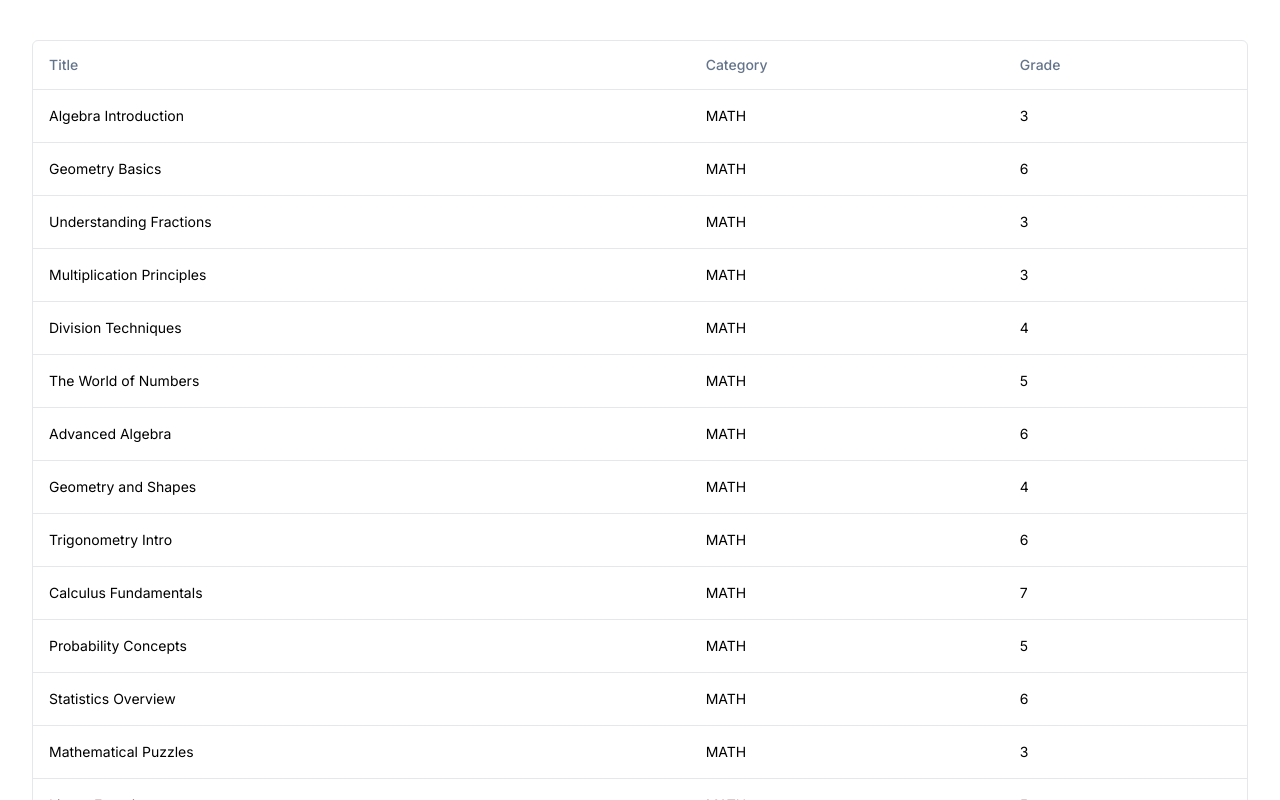
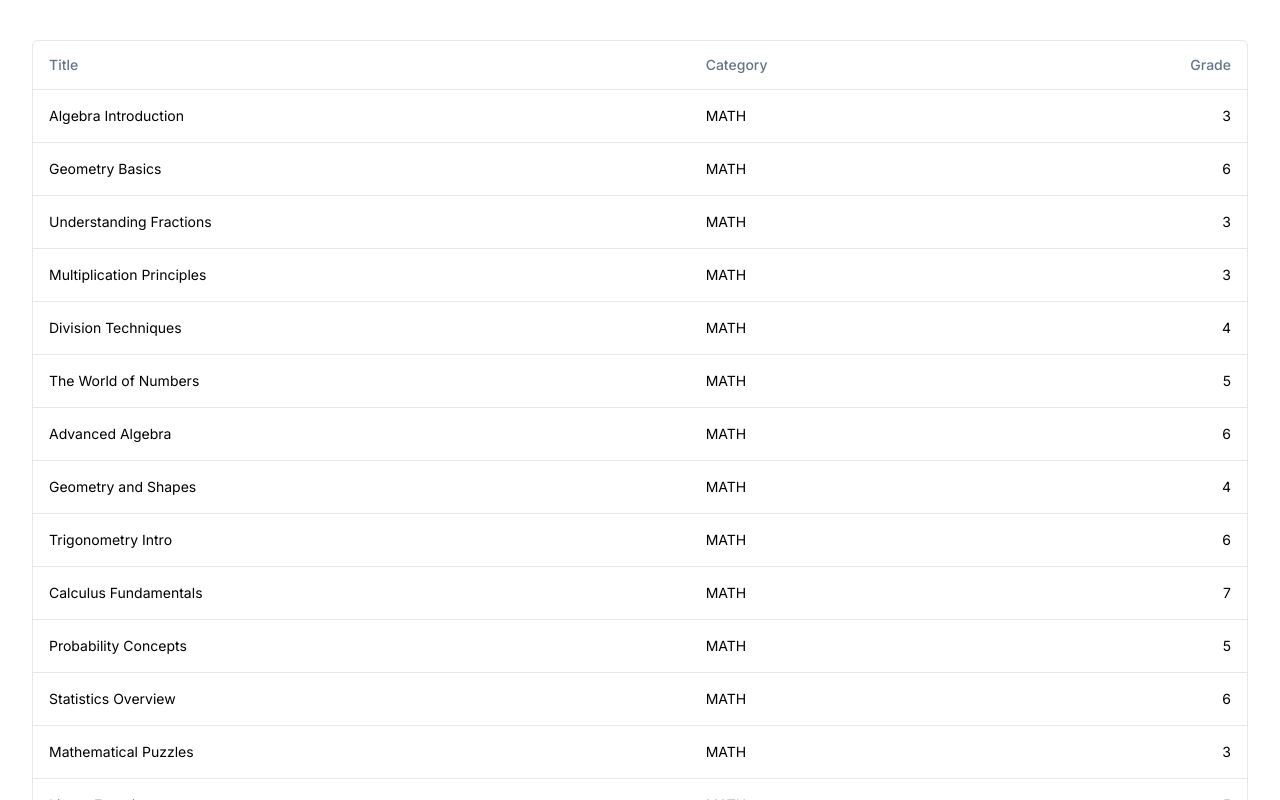
Before and after one commit to spaniard95/joubert, a Next.js app: page /lessons in a window 1280 px wide. Shown: the top 800 px of the page. Built offline with nearby package versions, Linux system fonts and the light colour scheme.

Commit message:
install radix dropdown menu

```diff
--- a/package.json
+++ b/package.json
@@ -9,6 +9,7 @@
     "lint": "next lint"
   },
   "dependencies": {
+    "@radix-ui/react-dropdown-menu": "^2.0.6",
     "@tanstack/react-table": "^8.10.7",
     "class-variance-authority": "^0.7.0",
     "clsx": "^2.0.0",
--- a/src/app/(components)/custom-table/columns.ts
+++ b/src/app/(components)/custom-table/columns.tsx
@@ -1,3 +1,4 @@
+"use client";
 import { ColumnDef } from "@tanstack/react-table";
 import { Lesson } from "@/types";
 
@@ -15,6 +16,9 @@ export const columns: ColumnDef<Lesson>[] = [
   },
   {
     accessorKey: "grade",
-    header: "Grade",
+    header: () => <div className="text-right">Grade</div>,
+    cell: ({ row }) => (
+      <div className="text-right">{row.getValue("grade")}</div>
+    ),
   },
 ];
```
Also changed, not shown: 1 other file (tests, documents, lock files or other folders).
